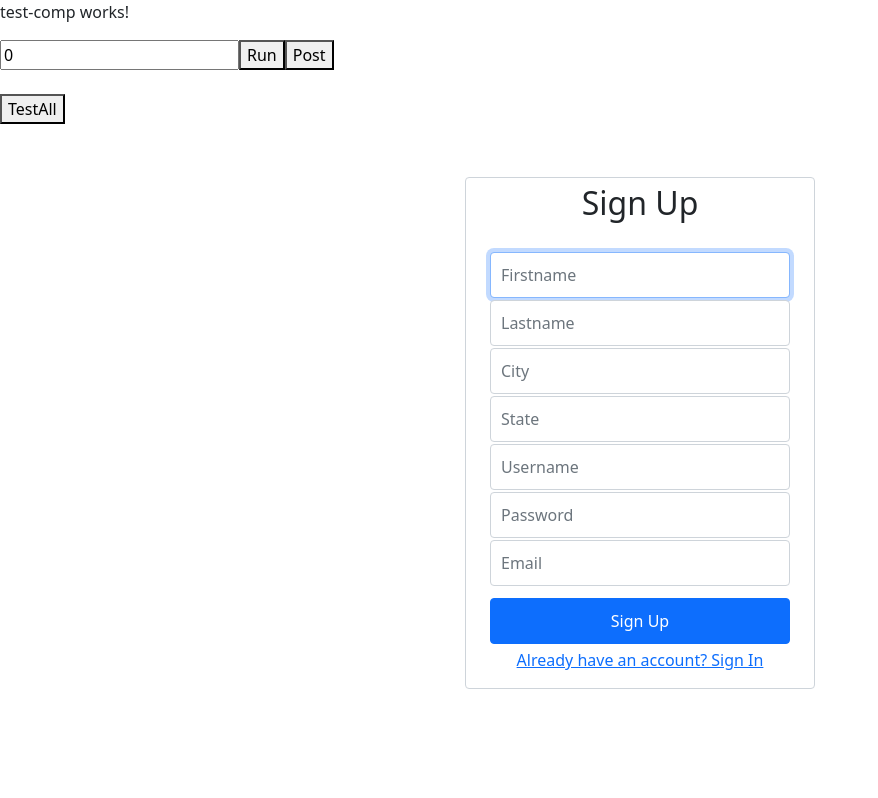
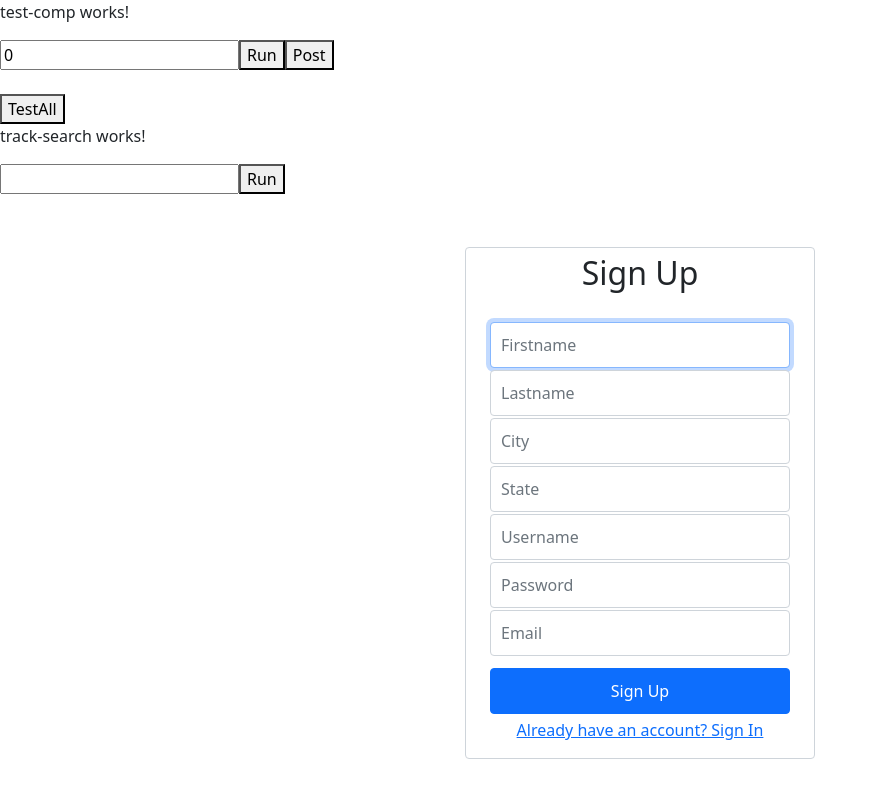
Before and after one commit to andrewdpetersen/VanquishFrontEndP2, an Angular app in the folder FourTheMusic/: page /register in a window 1280 px wide. Shown: the whole page, without its empty margins (0-878 px from the left). Built offline with nearby package versions, Linux system fonts and the light colour scheme.

Commit message:
track search writing to console

```diff
--- a/FourTheMusic/src/app/app.component.html
+++ b/FourTheMusic/src/app/app.component.html
@@ -1,2 +1,3 @@
 <app-test-comp></app-test-comp>
+<app-track-search></app-track-search>
 <router-outlet></router-outlet>
--- a/FourTheMusic/src/app/app.module.ts
+++ b/FourTheMusic/src/app/app.module.ts
@@ -14,6 +14,7 @@ import { ConcertService } from './services/concert.service';
 import { LocationService } from './services/location.service';
 import { GenreServiceService } from './services/genre-service.service';
 import { AuthenticationService } from './services/authentication.service';
+import { TrackSearchComponent } from './components/track-search/track-search.component';
 
 
 const routes: Routes = [
@@ -28,7 +29,8 @@ const routes: Routes = [
     NavbarComponent,
     LoginComponent,
     RegisterComponent,
-    TestCompComponent
+    TestCompComponent,
+    TrackSearchComponent
   ],
   imports: [
     BrowserModule,
--- /dev/null
+++ b/FourTheMusic/src/app/components/track-search/track-search.component.html
@@ -0,0 +1,5 @@
+<p>track-search works!</p>
+<div>
+    <input type="text" [(ngModel)]='title'>
+    <button (click)="listTracks(title)" value="Run">Run</button>
+</div>
--- /dev/null
+++ b/FourTheMusic/src/app/components/track-search/track-search.component.ts
@@ -0,0 +1,35 @@
+import { Component, OnInit } from '@angular/core';
+import { Observable } from 'rxjs';
+import { Track } from 'src/app/interfaces/track';
+import { TrackService } from 'src/app/services/track.service';
+
+@Component({
+  selector: 'app-track-search',
+  templateUrl: './track-search.component.html',
+  styleUrls: ['./track-search.component.css']
+})
+export class TrackSearchComponent implements OnInit {
+  title:String='';
+  trackListResults: Track[]=[];
+
+  constructor(private service:TrackService) { }
+
+  searchTracks(title:String):Observable<Track[]>{
+    return this.service.SearchTracks(title);
+  }
+
+  listTracks(title:String):void{
+    this.service.SearchTracks(title).subscribe(data=>{
+      for(const single of data){
+        let {track_id, title, artist, album} = single;
+        this.trackListResults.push({track_id, title, artist, album})
+        console.log(single);
+      }
+    }
+      )
+  }
+
+  ngOnInit(): void {
+  }
+
+}
--- a/FourTheMusic/src/app/services/track.service.ts
+++ b/FourTheMusic/src/app/services/track.service.ts
@@ -24,8 +24,8 @@ export class TrackService {
       retry(1),catchError(this.errorHandler));
   }
 
-  SearchTracks(title:String):Observable<Track>{
-    return this.http.get<Track>(this.searchUrl+'/'+title).pipe(
+  SearchTracks(title:String):Observable<Track[]>{
+    return this.http.get<Track[]>(this.searchUrl+'/'+title).pipe(
       retry(1),catchError(this.errorHandler));
   }
 
```
Also changed, not shown: FourTheMusic/src/app/components/track-search/track-search.component.css (added), 1 other file (tests, documents, lock files or other folders).
